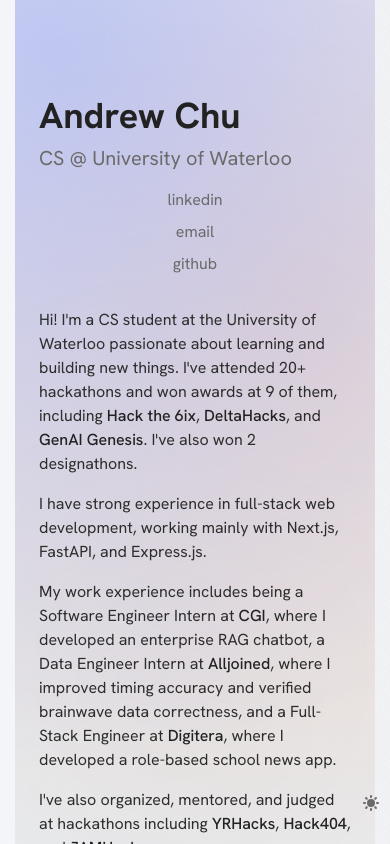
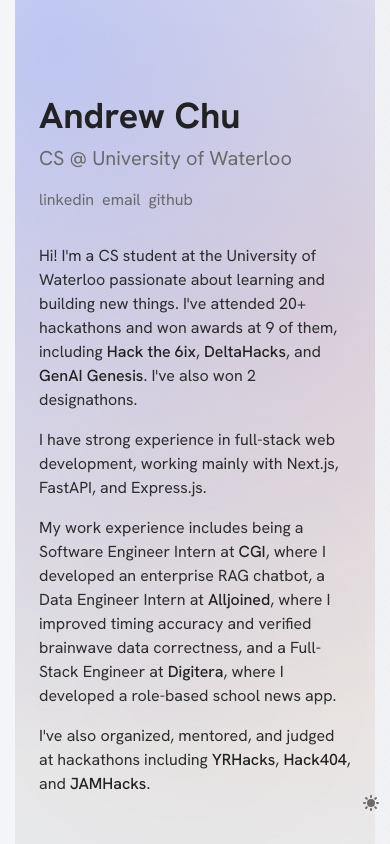
Before and after one commit to andrewchu16/andrewchu.ca, a Next.js app: page / in a window 390 px wide. Shown: the top 844 px of the page. Built offline with nearby package versions, Linux system fonts and the light colour scheme.

Commit message:
fix contact links on mobile

```diff
--- a/src/components/ContactLinks.tsx
+++ b/src/components/ContactLinks.tsx
@@ -2,7 +2,7 @@ import contactLinks from "@/data/contactLinks";
 
 export default function ContactLinks() {
   return (
-    <div className="flex sm:flex-row flex-col gap-2 items-center">
+    <div className="flex flex-row gap-2">
       {contactLinks.map((link) => (
         <a
           key={link.name}
```
